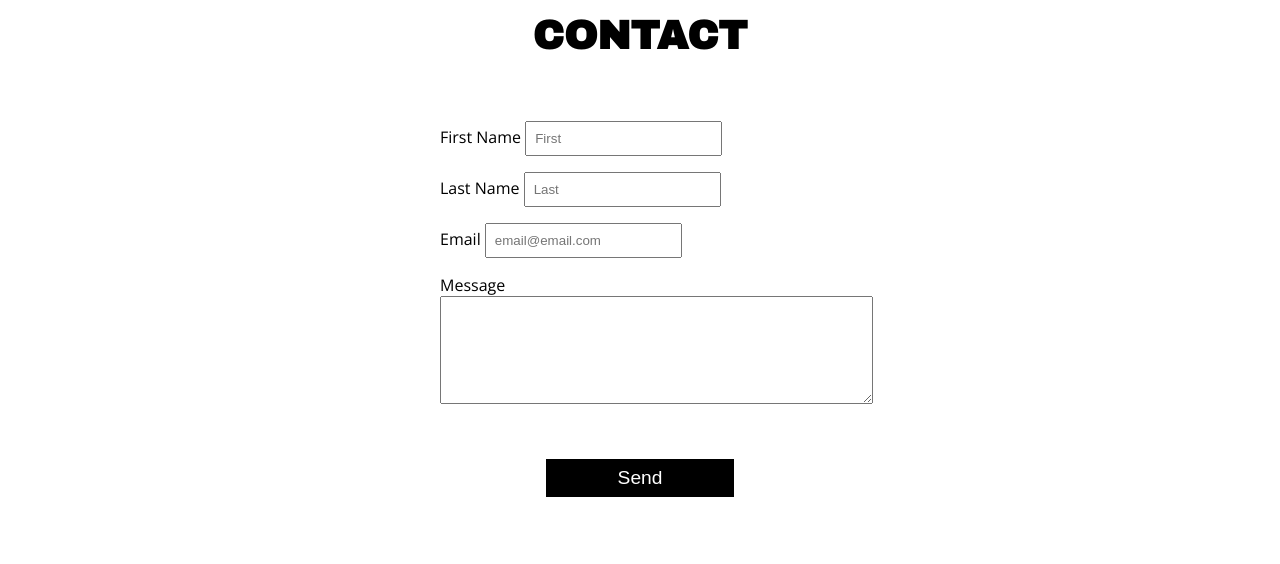
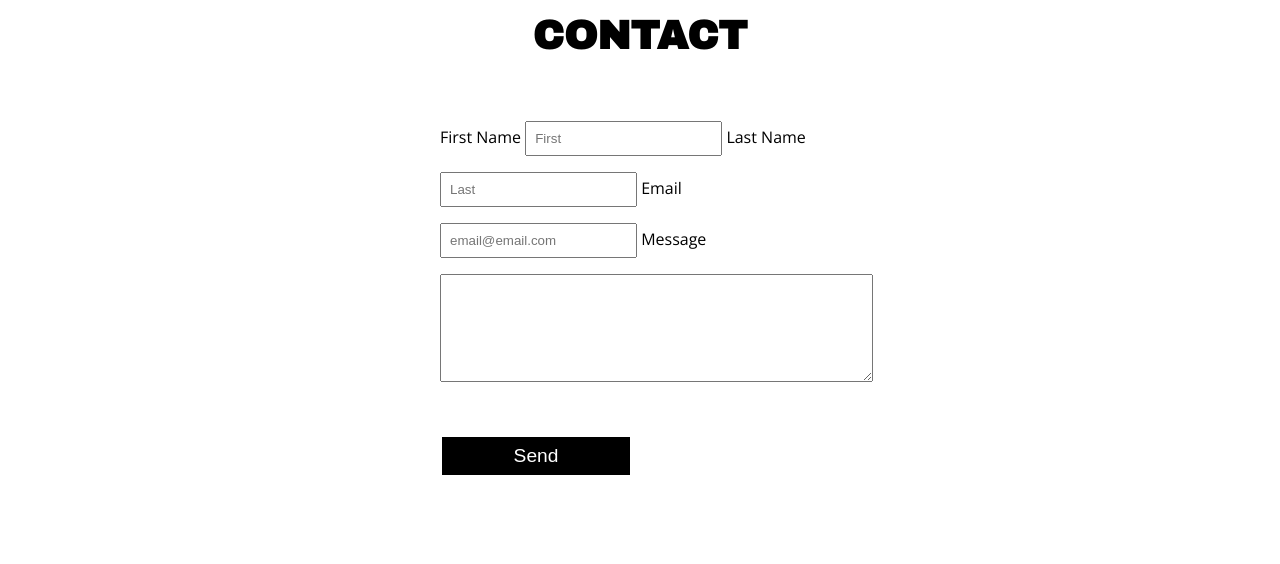
Before and after one commit to kaiasuncion/portfolio, a plain HTML site: page index.html in a window 1280 px wide. Shown: the part 3860-4424 px from the top of the page. Drawn offline with nearby package versions, Linux system fonts and the light colour scheme; a script that the page names is missing.

Commit message:
changed labels

```diff
--- a/index.html
+++ b/index.html
@@ -171,10 +171,10 @@
               netlify-honeypot="bot-field"
               data-netlify-recaptcha="true"
               data-netlify="true"
-              class="form-container"
+              cl
+              ass="form-container"
             >
-              <label for="first_name"
-                >First Name
+              <label for="first_name">First Name</label>
               <input
                 type="text"
                 id="fname"
@@ -182,18 +182,16 @@
                 placeholder="First"
                 required
               />
-              </label>
-              <label for="last_name"
-                >Last Name
+
+              <label for="last_name">Last Name</label>
               <input
                 type="text"
                 id="lname"
                 name="last_name"
                 placeholder="Last"
               />
-              </label>
-              <label for="email"
-                >Email
+
+              <label for="email">Email</label>
               <input
                 type="email"
                 id="email_input"
@@ -201,9 +199,8 @@
                 placeholder="email@email.com"
                 required
               />
-              </label>
-              <label for="message"
-                >Message
+
+              <label for="message">Message</label>
               <textarea
                 id="message"
                 name="message"
@@ -211,12 +208,10 @@
                 cols="50"
                 required
               ></textarea>
-              </label>
+
               <p class="hidden">
-                <label>
-                  Don’t fill this out if you’re human:
+                <label> Don’t fill this out if you’re human:</label>
                 <input name="bot-field" />
-                </label>
               </p>
 
               <input type="hidden" name="form-name" value="name_of_my_form" />
```
Lines whose indentation alone changed are shown as unchanged.
